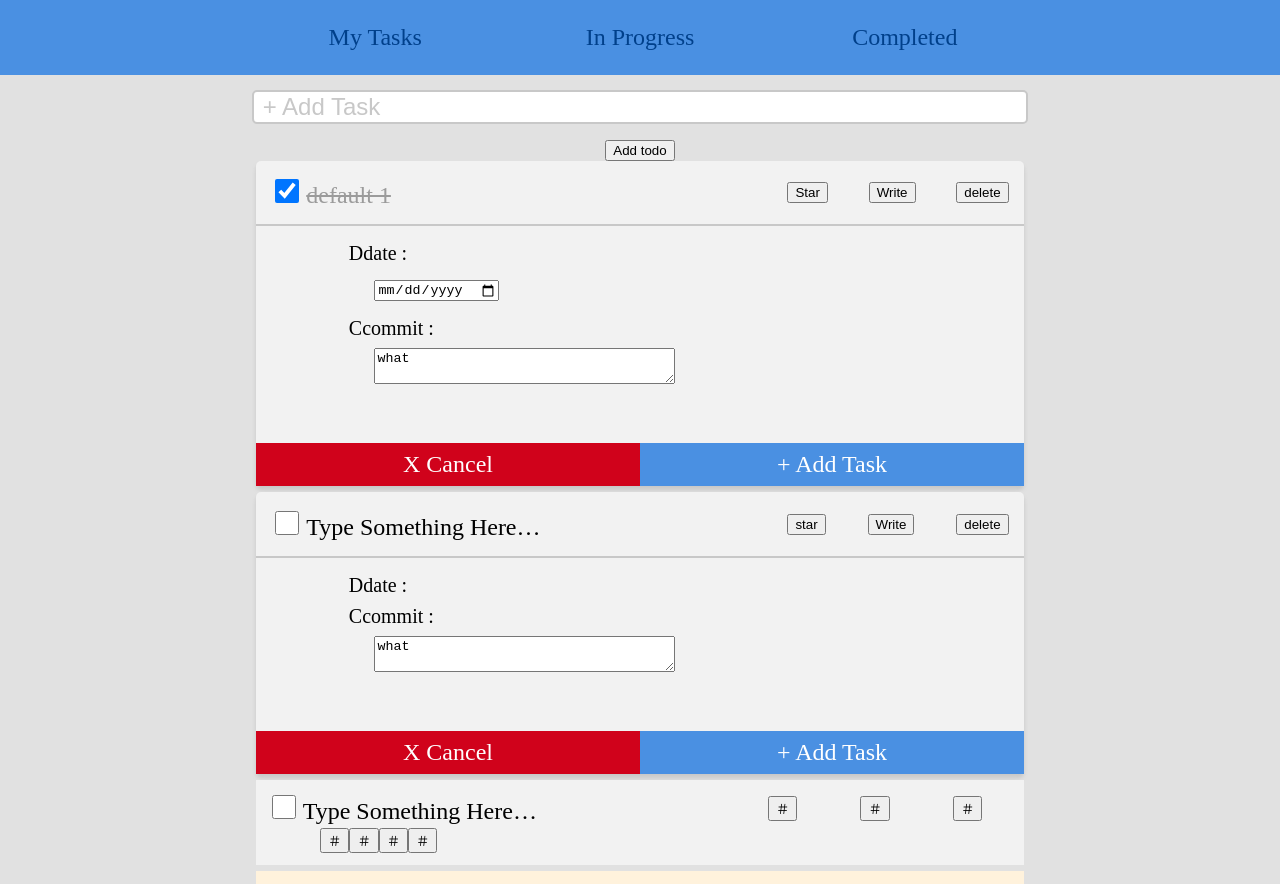
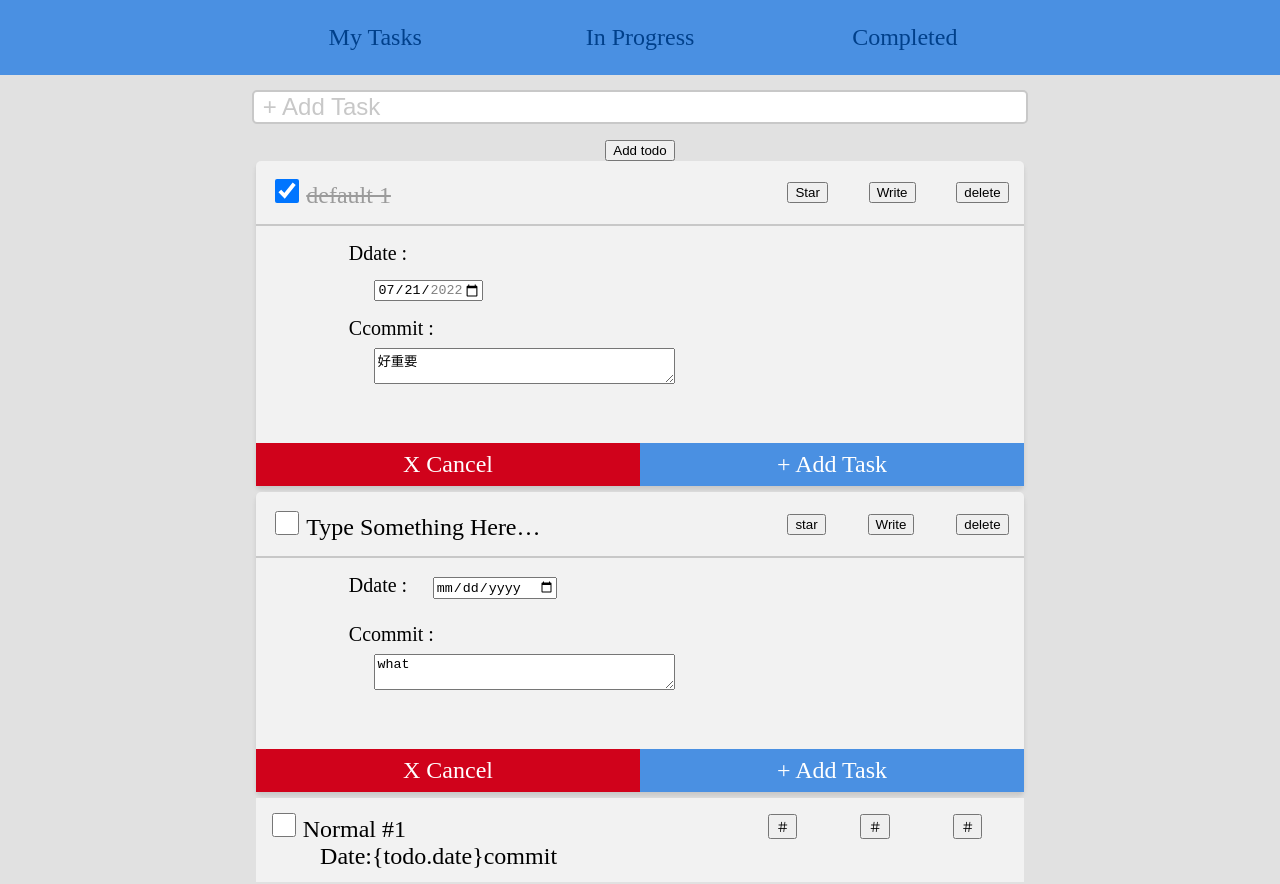
Before and after one commit to nstksean/reactTodoList, a React (Create React App) app: page / in a window 1280 px wide. Shown: the top 884 px of the page. Built offline with nearby package versions, Linux system fonts and the light colour scheme.

Commit message:
complete commit/date/write*0.5

```diff
--- a/src/App.css
+++ b/src/App.css
@@ -169,6 +169,7 @@ input:checked+label {
 
 .todoDetailBtnContainer {
     display: inline-flex;
+    justify-content: flex-start;
     align-items: flex-end;
     width: 100%;
 }
@@ -251,7 +252,7 @@ input[type='checkbox'] {
     width: 24%;
 }
 
-.todoData {
+.todoDetail {
     margin-left: 7%;
 
 }
@@ -305,3 +306,7 @@ input[type='checkbox'] {
     border-radius: 5px;
     margin-bottom: 0.8%;
 }
+
+.hide {
+    display: none;
+}
--- a/src/App.js
+++ b/src/App.js
@@ -4,17 +4,25 @@ import './App.css';
 
 
 function TodoItem({
+    handleChangeTask,
     className, todo, idx,
     handleDeleteTodo,
     handleChceckboxToggleIsDone,
     handleToggleIsImportant,
-    handleAddTask }) {
-
+    handleAddTask,
+    handleDateSet,
+    handleLayoutChange,
+    handleToggleIsWrite,
+}) {
+    // const [input, setInput] = useState("")
     const handleChceckboxChange = () => {
         handleChceckboxToggleIsDone(todo.id)
     }
     const handleDeleteClick = () => {
         handleDeleteTodo(todo.id)
+    }
+    const handleWriteClick = () => {
+        handleToggleIsWrite(todo.id)
     }
     const handleStarClick = () => {
         handleToggleIsImportant(todo.id)
@@ -22,17 +30,28 @@ function TodoItem({
     const getImportant = () => {
         return todo.isImportant ? "checkedOpenTodoItem" : "openTodoItem";
     }
+    const getDetail = () => {
+        return todo.isWrite ? "" : "hide"
+    }
+    const noDetail = () => {
+        return todo.isWrite ? "hide" : ""
+    }
     const handleAddClick = () => {
-        console.log(commit)
-        handleAddTask(todo.id)
+        // handleAddTask(todo.id)
+        // handleDateSet(todo.id)
+        alert("Click Add|||=.=")
+    }
+    const handleDateChange = (e) => {
+        handleDateSet(todo.id, e.target.value)
     }
 
-    const [commit, setCommit] = useState('')
 
     const handleCommitChange = (e) => {
-        console.log(e.target.value)
-        setCommit(e.target.value)
+        handleChangeTask(todo.id, e.target.value)
+
     }
+
+
 
     return (
 
@@ -49,20 +68,28 @@ function TodoItem({
                         <button
                             onClick={handleStarClick}
                             className="btn_star">Star</button>
-                        <button className="btn_write">Write</button>
+                        <button
+                            onClick={handleWriteClick}
+                            className="btn_write">Write</button>
                         <button
                             onClick={handleDeleteClick}
                             className="btn_delete">delete</button>
                     </div>
                 </div>
 
-                <div className="openTodoDetail">
+                <div className={getDetail() + " " + "openTodoDetail"}>
                     <div className="labelContainer">
                         <div className='faviconDate'>D </div>
                         <label htmlFor="date">date :</label>
                     </div>
                     <div className='dateInput'>
-                        <input type="date" id="date" name="todo-commit" />
+                        <input type="date"
+                            id="date"
+                            name="todo-date"
+                            defaultValue={todo.date}
+                            min="2022-03-24"
+                            max="2022-09-01"
+                            onChange={handleDateChange} />
                     </div>
                     <div className="labelContainer">
                         <div className='faviconCommit'>C
@@ -71,23 +98,33 @@ function TodoItem({
                     </div>
                     <div className='commitArea' >
                         <textarea
-                            defaultValue={"what"}
+                            defaultValue={todo.commit}
                             id={todo.id}
                             name="commit"
                             onChange={handleCommitChange}
                             row={4}
                             cols={35} /></div>
                 </div>
+                <div className={noDetail() + " " + "todoDetail"}>
+                    <span className="date">
+                        {todo.date === [] ? "" : "Date:"}</span>
+                    <span className="detailDate">
+                        {todo.date === [] ? "" : todo.date}</span>
+                    <span className="comment">
+                        {todo.commit === '' ? "" : "commit"}</span>
+                </div>
 
-                <div className='todoDetailBtnContainer'>
+                <div className={getDetail() + " " + 'todoDetailBtnContainer'}>
                     <button className="cancel">X Cancel</button>
                     <button
                         className="addTask"
-                        onClick={handleAddClick}>+ Add Task</button>
+                        onClick={handleAddClick}>
+                        + Add Task
+                    </button>
                 </div>
 
             </div>
-        </div>
+        </div >
     );
 }
 
@@ -102,7 +139,8 @@ function App() {
             isDone: true,
             isWrite: true,
             isImportant: false,
-            commit: '好重要'
+            commit: '好重要',
+            date: '2022-07-21'
         },
         // {
         //     id: 2,
@@ -112,7 +150,6 @@ function App() {
         //     isImportant: false,
         // }
     ])
-
     const [value, setValue] = useState('')
 
     const handleInputChange = (e) => {
@@ -123,16 +160,33 @@ function App() {
         setValue(e.target.value)
     }
 
+    const handleDateChange = (e) => {
+        setValue(e.target.value)
+        console.log("chooseDate", e.target.value)
+    }
+
+    const handleDateSet = (id, value) => {
+        console.log("SV", id, value)
+        const changeValue = todos.map(todo => {
+            if (todo.id !== id) return todo;
+            return {
+                ...todo,
+                date: value,
+            };
+        });
+        setTodos(changeValue)
+    }
+
     const handleDeleteTodo = id => {
         setTodos(todos.filter(todo => todo.id !== id))
     }
 
     const handleInputSubmit = (event) => {
-        console.log('event', event)
+        // console.log('event', event)
         event.preventDefault()
 
         setTodos(prev => {
-            console.log('sd', prev.length)
+            // console.log('sd', prev.length)
             return [{
                 id: prev.length + 1,
                 content: value,
@@ -140,13 +194,16 @@ function App() {
                 isWrite: false,
                 isImportant: false,
                 commit: [],
+                date: [],
             }, ...prev]
         })
 
         setValue('')
     }
 
-    const handleAddTask = id => {
+
+    const handleChangeTask = (id, value) => {
+        console.log("handleChangeTask", id, value);
         const changeValue = todos.map(todo => {
             if (todo.id !== id) return todo;
             return {
@@ -179,6 +236,19 @@ function App() {
         setTodos(changeValue)
     }
 
+    const handleToggleIsWrite = id => {
+        console.log("handleToggleIsWrite", id);
+        const changeValue = todos.map(todo => {
+            if (todo.id !== id) return todo
+            return {
+                ...todo,
+                isWrite: !todo.isWrite,
+            }
+        })
+        setTodos(changeValue)
+    }
+    const handleAddClick = () => {
+    }
 
 
     return (
@@ -206,12 +276,17 @@ function App() {
                     key={todo.id}
                     todo={todo}
                     idx={idx}
-                    setTodos={setTodos}
                     commit={todo.commit}
+                    date={todo.date}
                     handleChceckboxToggleIsDone={handleChceckboxToggleIsDone}
                     handleDeleteTodo={handleDeleteTodo}
                     handleToggleIsImportant={handleToggleIsImportant}
-                    handleAddTask={handleAddTask}
+                    handleChangeTask={handleChangeTask}
+                    handleDateChange={handleDateChange}
+                    handleDateSet={handleDateSet}
+                    handleAddClick={handleAddClick}
+                    handleToggleIsWrite={handleToggleIsWrite}
+
                 />
             )
             }
@@ -235,6 +310,13 @@ function App() {
                         <div className="labelContainer">
                             <div className='faviconDate'>D</div>
                             <label htmlFor="date">date :</label>
+                            <div className='dateInput'>
+                                <input type="date"
+                                    id="date"
+                                    name="todo-date"
+                                    defaultValue={todos.date}
+                                    onChange={handleDateChange} />
+                            </div>
                         </div>
                         <div className="labelContainer">
                             <div className='faviconCommit'>C
@@ -254,7 +336,7 @@ function App() {
                     <div className='todoDetailBtnContainer'>
                         <button className="cancel">X Cancel</button>
                         <button className="addTask"
-
+                            onClick={handleAddClick}
                         >+ Add Task</button>
                     </div>
 
@@ -265,7 +347,7 @@ function App() {
                     <div className="todoCheckbox">
                         <div className="checkLabel">
                             <input type="checkbox" id="checkbox" />
-                            <label htmlFor="checkbox">Type Something Here…</label>
+                            <label htmlFor="checkbox">Normal #1</label>
                         </div>
 
                         <div className="todoBtn">
@@ -274,11 +356,13 @@ function App() {
                             <button className="btn_delete">＃</button>
                         </div>
                     </div>
-                    <div className="todoData">
-                        <button className="date">＃</button>
-                        <button className="detailDate">＃</button>
-                        <button className="file">＃</button>
-                        <button className="comment">＃</button>
+                    <div className="todoDetail">
+                        <span className="date">
+                            {todos.date === [] ? "" : "Date:"}</span>
+                        <span className="detailDate">
+                            {todos.date === [] ? "" : "{todo.date}"}</span>
+                        <span className="comment">
+                            {todos.commit === [] ? "" : "commit"}</span>
                     </div>
                 </div>
 
@@ -286,7 +370,7 @@ function App() {
                     <div className="todoCheckbox">
                         <div className="checkLabel">
                             <input type="checkbox" id="checkedBox" />
-                            <label htmlFor="checkedBox">Type Something Here…</label>
+                            <label htmlFor="checkedBox">Normal #2</label>
                         </div>
 
                         <div className="todoBtn">
```
Also changed, not shown: src/TodoItem.js (deleted, +0 -27 lines).
